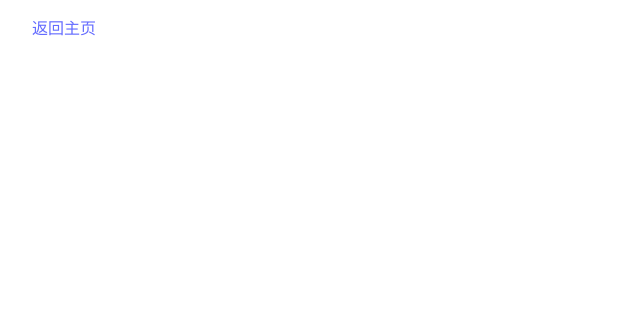
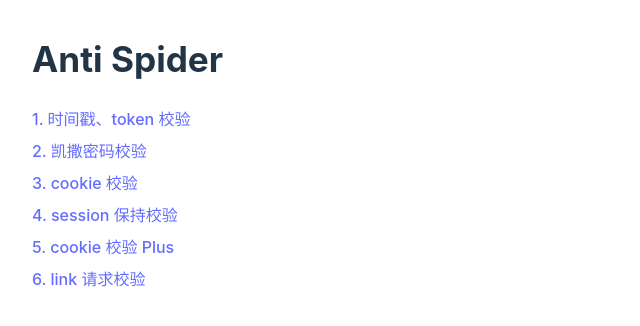
Before and after one commit to yzqzy/reverse-anti-spider, a Vue app: page /home in a window 1280 px wide. Before the commit this address had no page. Shown: the top 326 px of the page, without its empty margins (0-640 px from the left). Built offline with nearby package versions, Linux system fonts and the light colour scheme.

Commit message:
perf: 动态读取路由处理

```diff
--- a/src/client/App.vue
+++ b/src/client/App.vue
@@ -1,5 +1,5 @@
 <template>
-  <div class="back" v-if="$route.path !== '/'">
+  <div class="back" v-if="$route.path !== '/home'">
     <RouterLink to="/">返回主页</RouterLink>
   </div>
   <router-view></router-view>
--- a/src/client/router/index.ts
+++ b/src/client/router/index.ts
@@ -1,49 +1,26 @@
-import { createRouter, createWebHistory, RouteRecordRaw } from 'vue-router'
+import { createRouter, createWebHistory } from 'vue-router'
 
 import NProgress from 'nprogress'
 import 'nprogress/nprogress.css'
 
-const routes: RouteRecordRaw[] = [
-  {
-    path: '/',
-    name: 'Home',
-    component: () => import('@client/views/home.vue')
-  },
-  {
-    path: '/token-verify',
-    name: 'TokenVerify',
-    component: () => import('@client/views/token-verify.vue')
-  },
-  {
-    path: '/caesar-cipher-verify',
-    name: 'CaesarCipherVerify',
-    component: () => import('@client/views/caesar-cipher-verify.vue')
-  },
-  {
-    path: '/cookie-verify',
-    name: 'CookieVerify',
-    component: () => import('@client/views/cookie-verify.vue')
-  },
-  {
-    path: '/session-verify',
-    name: 'SessionVerify',
-    component: () => import('@client/views/session-verify.vue')
-  },
-  {
-    path: '/cookie-plus-verify',
-    name: 'CookiePlusVerify',
-    component: () => import('@client/views/cookie-plus-verify.vue')
-  },
-  {
-    path: '/link-method-verify',
-    name: 'LinkMethodVerify',
-    component: () => import('@client/views/link-method-verify.vue')
+const routeFiles = import.meta.glob('../views/*.vue')
+const routes = Object.keys(routeFiles).map(path => {
+  const fileName = path.replace('../views/', '').replace('.vue', '')
+  return {
+    path: `/${fileName.toLowerCase()}`,
+    component: routeFiles[path]
   }
-]
+})
 
 const router = createRouter({
   history: createWebHistory(),
-  routes
+  routes: [
+    {
+      path: '/',
+      redirect: '/home'
+    },
+    ...routes
+  ]
 })
 
 router.beforeEach(async (to, from, next) => {
```
Also changed, not shown: 1 other file (tests, documents, lock files or other folders).
